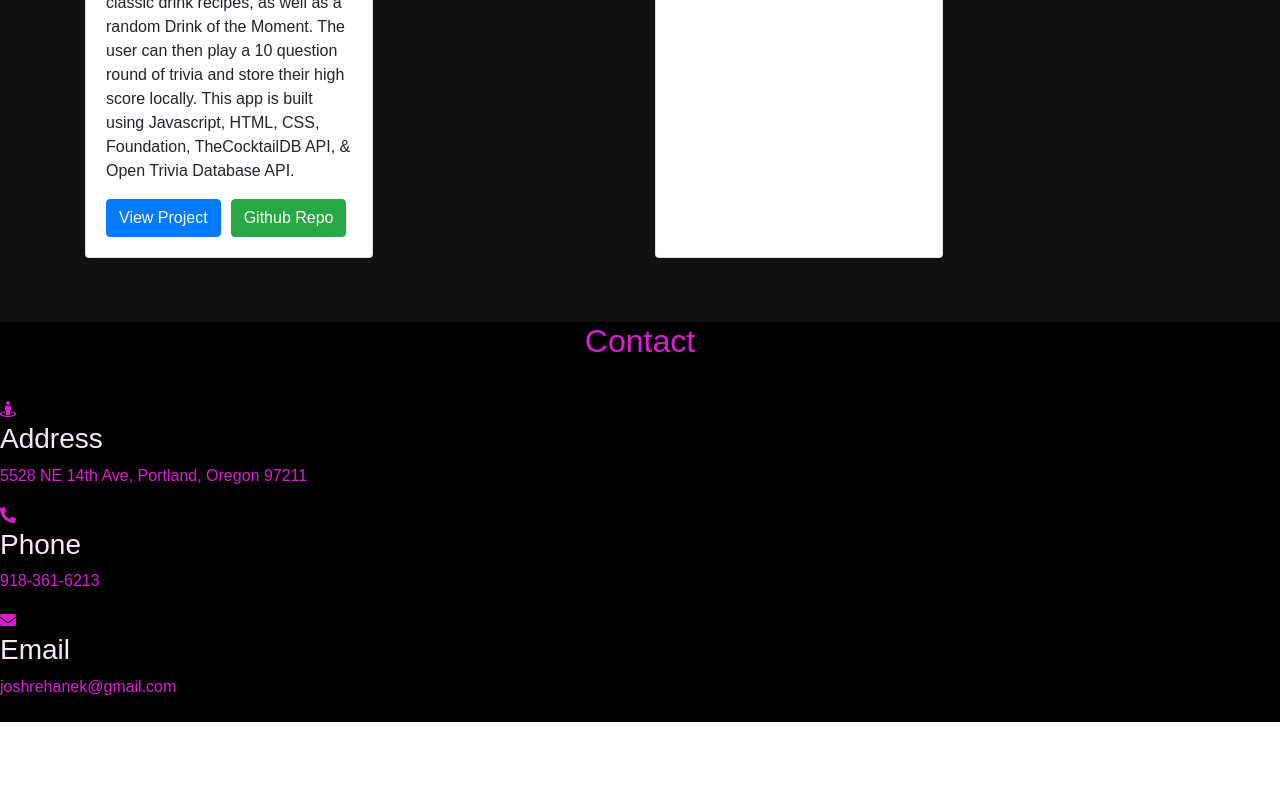
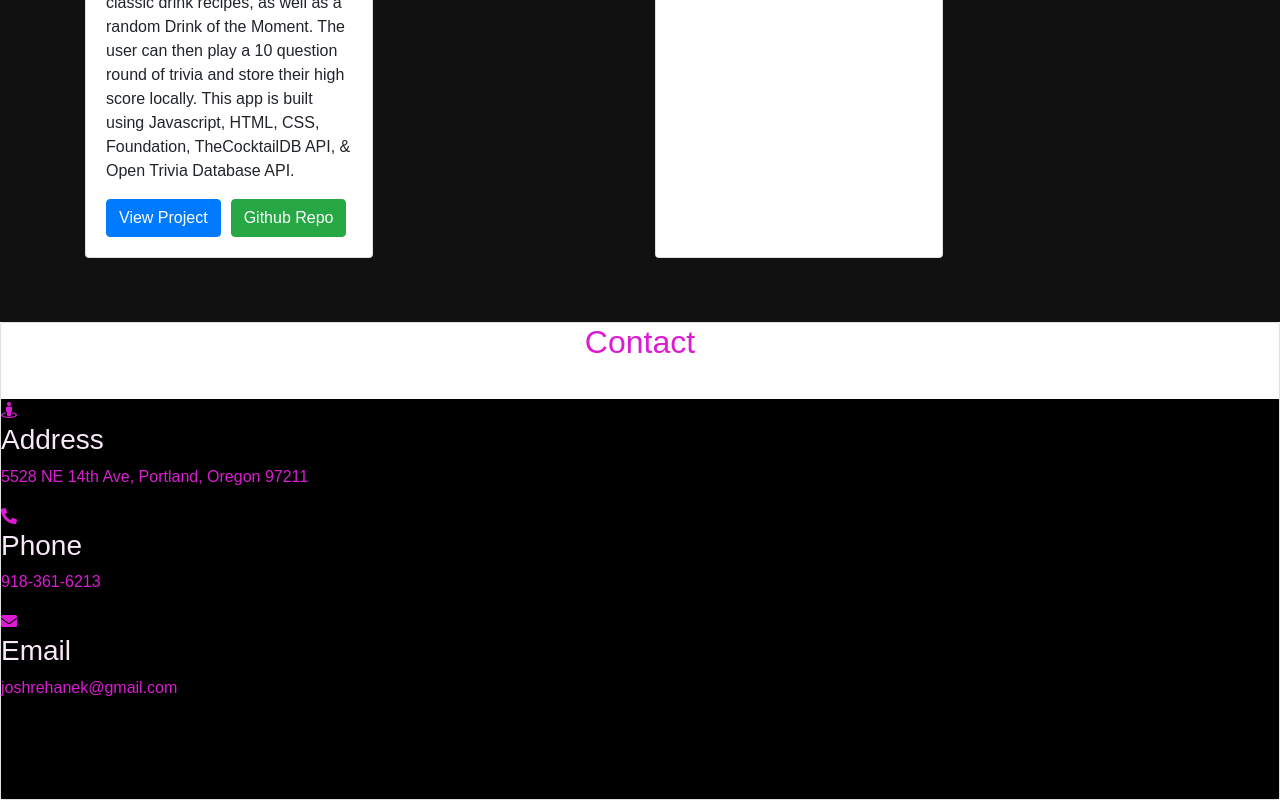
Before and after one commit to joshrehanek/react-portfolio, a React (Create React App) app: page / in a window 1280 px wide. Shown: the part 3248-4048 px from the top of the page. Before the commit the page ends 3970 px from the top, so only its background shows below. Built offline with nearby package versions, Linux system fonts and the light colour scheme.

Commit message:
adds bootstrap card to hold new footer

```diff
--- a/src/components/Footer/Footer.js
+++ b/src/components/Footer/Footer.js
@@ -1,17 +1,12 @@
 import React from 'react';
+import Card from 'react-bootstrap/Card';
 import './Footer.css';
 
 export default function Footer() {
     return (
-        <div id="contact" className="footer-container">
-            <div className="footer-contact">
-                <div class="heading">
-                    <h2>Contact</h2>
-                </div>
-                <div class="content">
-                    <div class="contactInfo">
-                        <div class="contactInfoBox">
-                            <div class="box">
+        <Card id='contact'>
+            <h2> Contact</h2>
+            <Card.Body class='footer-contact'>
                 <div class="icon">
                     <i class="fas fa-street-view"></i>
                 </div>
@@ -19,8 +14,8 @@ export default function Footer() {
                     <h3>Address</h3>
                     <p>5528 NE 14th Ave,
                         Portland, Oregon
-                                    97211</p>
-                                </div>
+                        97211
+                    </p>
                 </div>
                 <div class="box">
                     <div class="icon">
@@ -40,10 +35,7 @@ export default function Footer() {
                         <p>joshrehanek@gmail.com</p>
                     </div>
                 </div>
-                        </div>
-                    </div>
-                </div>
-            </div>
-        </div>
+            </Card.Body>
+        </Card>
             );
 };
```
Lines whose indentation alone changed are shown as unchanged.
